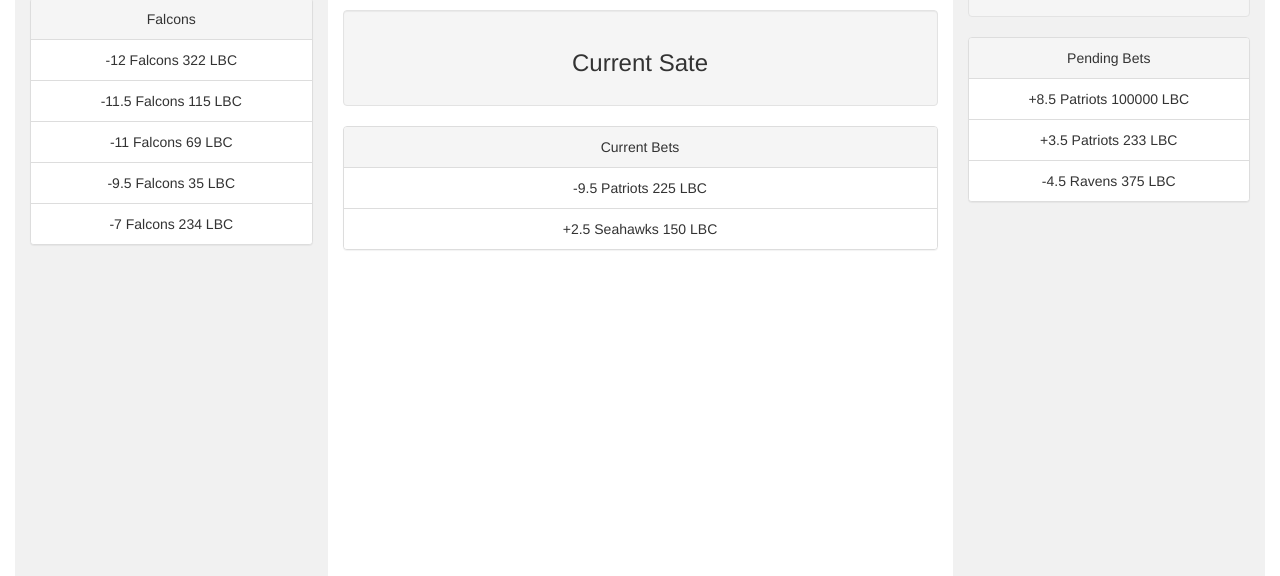
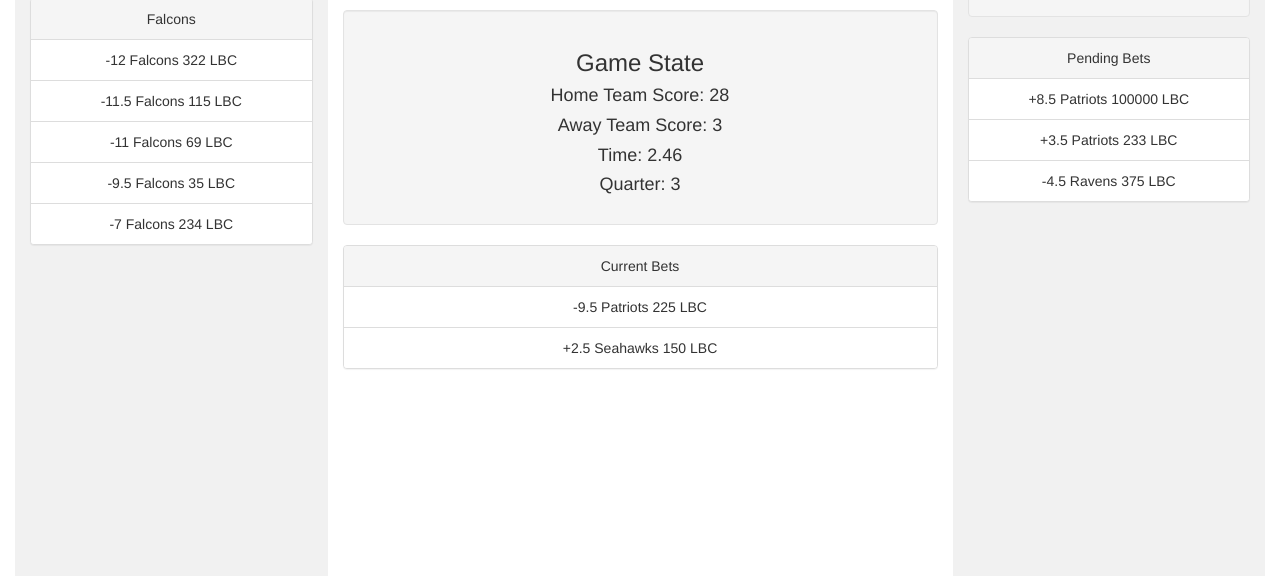
Before and after one commit to brandonbryant12/BCH_live_bet, a website: page index.html in a window 1280 px wide. Shown: the part 524-1100 px from the top of the page. Drawn offline with nearby package versions, Linux system fonts and the light colour scheme.

Commit message:
Update index.html

```diff
--- a/index.html
+++ b/index.html
@@ -1,7 +1,7 @@
 <!DOCTYPE html>
 <html lang="en">
    <head>
-      <title>Bootstrap Example</title>
+      <title>LBRYBet</title>
       <meta charset="utf-8">
       <meta name="viewport" content="width=device-width, initial-scale=1">
       <link rel="stylesheet" href="https://maxcdn.bootstrapcdn.com/bootstrap/3.3.7/css/bootstrap.min.css">
@@ -85,7 +85,11 @@
                </div>
                <br>
                <div class="well">
-                  <h3>Current Sate</h3>
+                  <h3>Game State</h3>
+                  <h4>Home Team Score: 28</h4>
+                  <h4>Away Team Score: 3</h4>
+                  <h4>Time: 2.46</h4>
+                  <h4>Quarter: 3</h4>
                </div>
                <div class="panel panel-default">
                   <!-- Default panel contents -->
```
